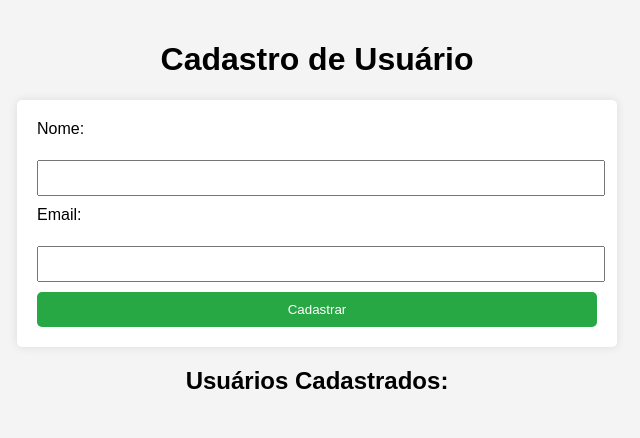
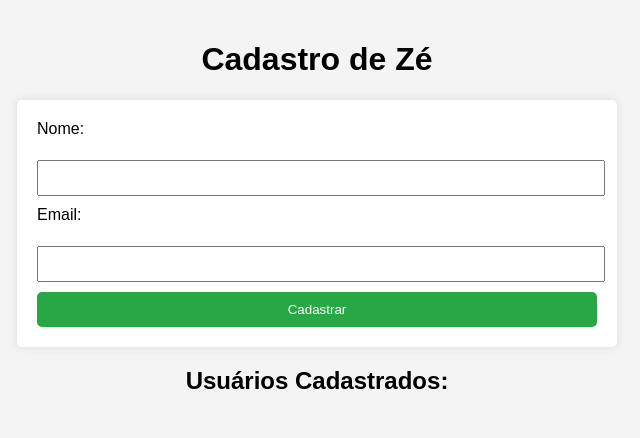
Before and after one commit to LucasFigs/aula-3DSN, a plain HTML site: page index.html in a window 1280 px wide. Shown: the whole page, without its empty margins (323-963 px from the left). Drawn offline with Linux system fonts and the light colour scheme.

Commit message:
Modifiquei de usuário pra zé

```diff
--- a/index.html
+++ b/index.html
@@ -8,7 +8,7 @@ initial-scale=1.0">
 <link rel="stylesheet" href="style.css">
 </head>
 <body>
-<h1>Cadastro de Usuário</h1>
+<h1>Cadastro de Zé</h1>
 <form id="userForm">
 <label for="name">Nome:</label>
 <input type="text" id="name" required>
```
